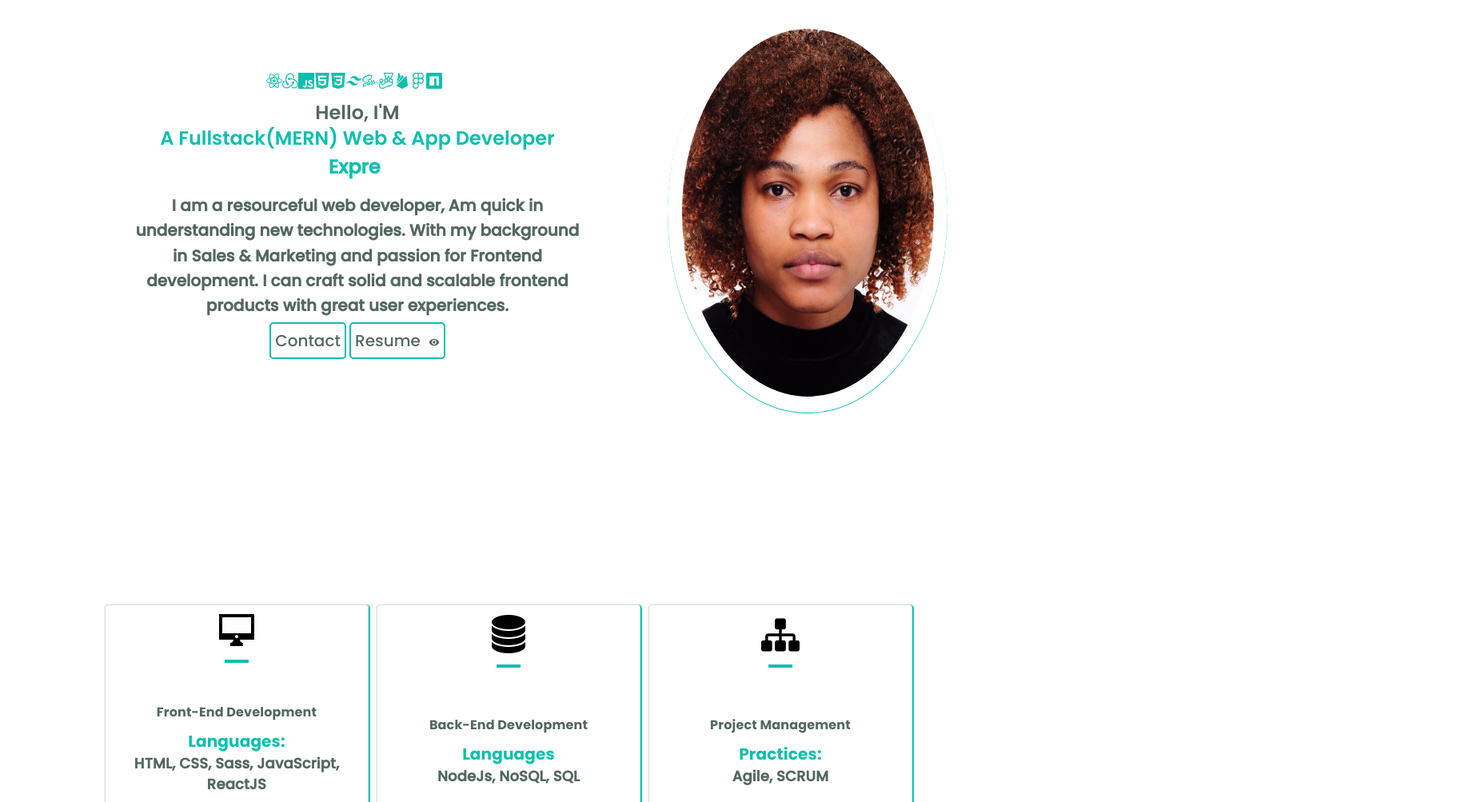
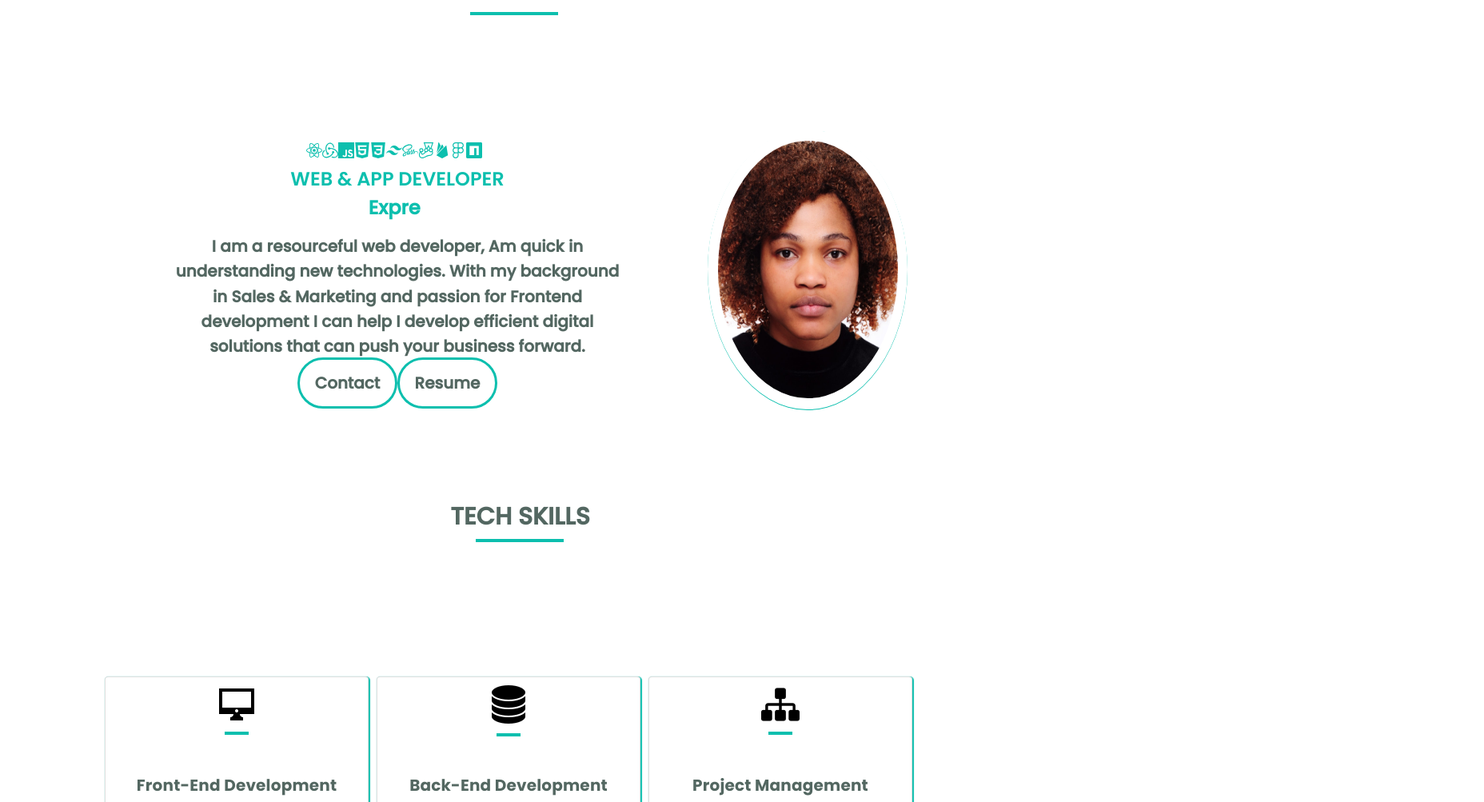
Before and after one commit to Eunnylans/Eunice_Portfolio, a React (Create React App) app: page / in a window 1280 px wide. Shown: the part 892-1895 px from the top of the page at 80% size, 1856 px wide, since content can reach past the window. Built offline with nearby package versions, Linux system fonts and the light colour scheme; a web font is replaced by a local one.

Commit message:
Updating Hero, Nav & Tech Components

```diff
--- a/src/Components/AboutMe.js
+++ b/src/Components/AboutMe.js
@@ -1,4 +1,4 @@
-import VisibilityIcon from "@material-ui/icons/Visibility";
+import { Divider, Typography } from "@material-ui/core";
 import { saveAs } from "file-saver";
 import React, { useContext, useRef, useState } from "react";
 import { FaSass } from "react-icons/fa";
@@ -14,8 +14,10 @@ import {
   SiRedux,
   SiTailwindcss,
 } from "react-icons/si";
+import Fade from "react-reveal/Fade";
 import { Link as LinkScroll } from "react-scroll";
 import Typical from "react-typical";
+import PDF from "../assets/Eunice-igbinedion-resume.pdf";
 import ProfilePic from "../assets/Eunnylans.jpg";
 import UIContext from "../context/ui-context";
 import SectionTitle from "../UIcomponents/SectionTitle";
@@ -112,6 +114,26 @@ const Aboutme = () => {
       className={`aboutme profile-container ${uiCtx.isDark ? "dark" : null}`}
       ref={ref}
     >
+    <div
+    className={`profile-content ${uiCtx.isDark ? "dark" : null}`}
+    ref={ref}
+  >
+    <Fade left>
+      <SectionTitle
+        className={`profile-title ${fadeIn ? "fadeIn" : null}`}
+      >
+        About Me
+      </SectionTitle>
+    </Fade>
+    <Fade right>
+      <Divider className="divider" style={{ border: "0px",
+        width: "110px",
+        height: "4px",
+        backgroundColor: "#0cbfae",
+        margin: "10px 0 40px 15.5% "}}></Divider>
+    </Fade>
+  </div>
+
       <div className={`profile-parent ${fadeIn ? "fadeIn" : null}`}>
         <div className="profile-details">
           <div className="colz">
@@ -120,10 +142,8 @@ const Aboutme = () => {
 
           <div className="profile-details-name">
             <span className="primary-text">
-              {" "}
-              Hello, I'M{" "}
               <SectionTitle className="highlighted-text">
-                A Fullstack(MERN) Web & App Developer
+                Web & App Developer
               </SectionTitle>
             </span>
           </div>
@@ -153,30 +173,33 @@ const Aboutme = () => {
               <span className="profile-role-tagline">
                 I am a resourceful web developer, Am quick in understanding new
                 technologies. With my background in Sales & Marketing and
-                passion for Frontend development. I can craft solid and scalable
-                frontend products with great user experiences.
+                passion for Frontend development I can help I develop efficient
+                digital solutions that can push your business forward.
               </span>
             </span>
           </div>
           <div className="profile-options">
+            <button className="primary-btn">
               {""}
               <LinkScroll
                 to="messages"
                 spy={true}
                 smooth={true}
-              offset={-65}
+                offset={5}
                 duration={700}
-              className="primary-btn"
               >
                 Contact
               </LinkScroll>{" "}
-            <a className="highlighted-btn" onClick={saveFile} target="_blank">
+            </button>
+
+            <button
+              className="highlighted-btn"
+              href={PDF}
+              target="_blank"
+              rel="noopener noreferrer"
+            >
               Resume
-              <VisibilityIcon
-                fontSize="medium"
-                style={{ paddingLeft: "10px" }}
-              />
-            </a>
+            </button>
           </div>
         </div>
         <div className="profile-picture">
--- a/src/Components/NavBar.js
+++ b/src/Components/NavBar.js
@@ -18,6 +18,7 @@ const Navbar = () => {
           <img src={icon} alt="home" onClick={scrollToTop} />
         </div>
         <ul className={`navbar-links-list ${uiCtx.isDark ? "dark" : null}`}>
+
           <li>
             <LinkScroll
               className="nav-link"
@@ -77,7 +78,7 @@ const Navbar = () => {
               to="messages"
               spy={true}
               smooth={true}
-              offset={0}
+              offset={5}
               duration={700}
             >
               Contact
--- a/src/Components/Techskills.js
+++ b/src/Components/Techskills.js
@@ -1,9 +1,11 @@
-import { Card, Grid, Icon, Typography } from "@material-ui/core";
+import { Card, Divider, Grid, Icon, Typography } from "@material-ui/core";
 import React, { useContext, useRef, useState } from "react";
+import Fade from "react-reveal/Fade";
 import Database from "../assets/databaseIcon.png";
 import Desktop from "../assets/desktopIcon.png";
 import SiteMap from "../assets/SiteMapIcon.png";
 import UIContext from "../context/ui-context";
+import SectionTitle from "../UIcomponents/SectionTitle";
 
 const Techskills = ({ match }) => {
   const myTechStack = [
@@ -12,7 +14,7 @@ const Techskills = ({ match }) => {
       category: "Front-End Development",
       icon: <img src={Desktop} alt="Desktop" />,
       languages_practices: "Languages:",
-      language_PracticeList: "HTML, CSS, Sass, JavaScript, ReactJS",
+      language_PracticeList: "HTML, CSS, JavaScript, ReactJS",
       tools: "Tech Tools",
       tooList: "GitHUB, Material UI, Bootstrap, Figma, Netlify",
     },
@@ -42,6 +44,35 @@ const Techskills = ({ match }) => {
 
   return (
     <div className={`techskills ${uiCtx.isDark ? "dark" : null}`} ref={ref}>
+      <div
+        className={`techskills-content ${uiCtx.isDark ? "dark" : null}`}
+        ref={ref}
+      >
+        <Fade left>
+          <SectionTitle
+            className={`techskills-title ${fadeIn ? "fadeIn" : null}`}
+            style={{
+              paddingLeft: "10%",
+              textAlign: "center",
+            }}
+          >
+            Tech Skills
+          </SectionTitle>
+        </Fade>
+        <Fade right>
+          <Divider
+            className="divider"
+            style={{
+              border: "0px",
+              width: "110px",
+              height: "4px",
+              backgroundColor: "#0cbfae",
+              margin: "10px 0 40px 46.5% ",
+            }}
+          ></Divider>
+        </Fade>
+      </div>
+
       <Grid
         container
         spacing={1}
--- a/src/styles/UIcomponents/_sectionTitle.scss
+++ b/src/styles/UIcomponents/_sectionTitle.scss
@@ -1,9 +1,11 @@
 .section-title {
   justify-content: center;
   align-items: center;
-  margin-left: 50%;
+  margin-left: 44%;
   font-size: 30px;
   font-weight: 800;
+  text-transform: uppercase;
+  width: 100%;
 }
 
 @media only screen and (max-width: 767px) {
@@ -25,3 +27,17 @@
     font-size: $fontsize-largeText;
   }
 }
+
+@media only screen and (max-width: 375px) {
+  .section-title {
+    // font-size: 48px;
+    font-size: $fontsize-largeText;
+  }
+}
+
+@media only screen and (max-width: 280px) {
+  .section-title {
+    // font-size: 48px;
+    font-size: $fontsize-largeText;
+  }
+}
--- a/src/styles/_base.scss
+++ b/src/styles/_base.scss
@@ -28,6 +28,7 @@ $toast-shadow: #9c9c9ce3;
 $toast-success: #0cbfae;
 $loader-color: #0cbfae;
 $fontsize-title: 96px;
+$fontsize-titleText: 30px;
 $fontsize-largeText: 20px;
 $fontsize-midText: 18px;
 $fontsize-smallText: 16px;
--- a/src/styles/components/_aboutme.scss
+++ b/src/styles/components/_aboutme.scss
@@ -9,10 +9,27 @@
   max-width: 100vw;
   margin: auto 30%;
   min-height: 100vh;
+  padding: 7% 0 5% 0;
+
+  &-content {
+    .profile-title {
+      margin-left: 45%;
+      margin-bottom: 1%;
+      padding-top: 5%;
+      color: $darkgreen;
+      opacity: 0;
+
+      &.fadeIn {
+        animation: fadeIn linear 0.8s forwards;
+      }
+    }
+
+    .divider {
+    }
+  }
 
   .profile-parent {
     display: flex;
-    padding-top: 15%;
     align-items: center;
     color: $darkgreen;
     .profile-details {
@@ -65,30 +82,23 @@
   .profile-options {
     width: 250px;
     margin: auto;
-    a.highlighted-btn {
-      border-radius: 5px;
-      padding: 7px 5px;
-      // width: 50%;
-      line-height: 3;
+    .highlighted-btn {
+      border-radius: 50px;
+      padding: 14px 0;
+      width: 50%;
       cursor: pointer;
       transition: 0.2s;
       color: $darkgreen;
-      border: 2px solid $aqua;
+      border: 3px solid $aqua;
       font-size: $fontsize-largeText;
+      font-weight: 600;
       font-family: "Poppins Medium";
-      // background-color: #cef1ee;
-      a {
-        color: $darkgreen;
-        text-decoration: none;
+      background-color: $white;
 
-        &:hover {
-          color: $white;
-        }
-      }
       &:hover {
         // margin: 0 0 0 28px;
         background-color: $aqua;
-        border-color: #cef1ee;
+        border: 3px solid #cef1ee;
         color: $white;
       }
       &:active {
@@ -96,26 +106,34 @@
       }
     }
 
-    a.primary-btn {
-      border-radius: 5px;
-      padding: 7px 5px;
-      line-height: 3;
-      // width: 50%;
+    .highlighted-btn:focus-within {
+      outline: 2px auto $aqua;
+    }
+
+    .primary-btn {
+      border-radius: 50px;
+      padding: 14px 0;
+      width: 50%;
       cursor: pointer;
       transition: 0.2s;
       font-size: $fontsize-largeText;
+      font-weight: 600;
       font-family: "Poppins Medium";
       color: $darkgreen;
-      border: 2px solid $aqua;
-      // background-color: #cef1ee;
+      border: 3px solid $aqua;
+      background-color: $white;
       &:hover {
         background-color: $aqua;
-        border-color: #cef1ee;
+        border: 3px solid #cef1ee;
         color: $white;
       }
       &:active {
         transform: translateY(2px);
       }
+    }
+
+    .primary-btn:focus-within {
+      outline: 2px auto $aqua;
     }
   }
   .profile-picture {
@@ -124,8 +142,8 @@
     justify-content: center;
     box-shadow: 0 1px 0px 0px $aqua;
     border-radius: 50%;
-    height: 500px;
-    width: 350px;
+    height: 350px;
+    width: 250px;
     margin: 0 0px 0 100px;
     image-rendering: auto;
   }
@@ -187,28 +205,25 @@
         }
 
         .profile-options {
-          .primary-btn {
-            background-color: $aqua;
-            color: white;
+          .highlighted-btn {
+            color: $white;
+            background-color: $darkgray;
+            border-color: white;
             &:hover {
-              background-color: #cef1ee;
-              color: $aqua;
+              background-color: $aqua;
+              border-color: white;
+              color: $white;
             }
           }
-          .highlighted-btn {
-            background-color: $aqua;
-            color: white;
+
+          .primary-btn {
+            color: $white;
+            background-color: $darkgray;
+            border-color: white;
             &:hover {
-              background-color: #cef1ee;
-              color: $aqua;
-            }
-            a {
+              background-color: $aqua;
+              border-color: white;
               color: $white;
-              text-decoration: none;
-              &:hover {
-                // background-color: #cef1ee;
-                color: $aqua;
-              }
             }
           }
         }
@@ -235,12 +250,11 @@
         .highlighted-btn {
           width: 120px;
           padding: 11px 0;
-          // z-index: 700;
         }
+
         .primary-btn {
           width: 120px;
           padding: 11px 0;
-          // z-index: 700;
         }
       }
     }
@@ -266,15 +280,9 @@
       .profile-details {
         margin: 25px 0 0;
         .profile-options {
-          display: flex;
-          justify-content: space-between;
-          text-align: center;
-          .highlighted-btn {
+          a.highlighted-btn {
             margin: 0 !important;
           }
-          // .primary-btn {
-          //   margin: 0 !important;
-          // }
         }
         .profile-details-role {
           text-align: center;
@@ -371,6 +379,7 @@
           }
         }
       }
+
       .profile-picture {
         height: 350px;
         width: 250px;
@@ -401,6 +410,17 @@
 
 @media screen and (max-width: 375px) {
   .profile-container {
+    .profile-title-section {
+      .profile-title {
+        font-size: $fontsize-largeText;
+        &.fadeIn {
+          animation: fadeIn linear 0.8s forwards;
+        }
+      }
+
+      .divider {
+      }
+    }
     .profile-parent {
       .profile-details {
         width: 100%;
@@ -426,7 +446,6 @@
           }
         }
         .profile-options {
-          width: fit-content;
           margin-bottom: 50%;
           .highlighted-btn {
             font-size: 15px;
@@ -447,15 +466,25 @@
 
 @media screen and (max-width: 280px) {
   .profile-container {
+    .profile-title-section {
+      .profile-title {
+        font-size: $fontsize-largeText;
+        &.fadeIn {
+          animation: fadeIn linear 0.8s forwards;
+        }
+      }
+      .divider {
+      }
+    }
     .profile-parent {
       .profile-details {
         width: 100%;
         .profile-details-name {
           .primary-text {
-            font-size: $fontsize-largeText;
+            font-size: $fontsize-smallText;
           }
           .highlighted-text {
-            font-size: $fontsize-largeText;
+            font-size: $fontsize-smallText;
           }
         }
         .profile-details-role {
@@ -472,7 +501,6 @@
         }
         .profile-options {
           margin-bottom: 50%;
-          width: fit-content;
           .highlighted-btn {
             font-size: 15px;
           }
--- a/src/styles/components/_hero.scss
+++ b/src/styles/components/_hero.scss
@@ -62,8 +62,6 @@
         .icon {
           height: 80px;
           width: 40px;
-          // font-size: larger;
-          // font-weight: bolder;
         }
       }
     }
--- a/src/styles/components/_techskills.scss
+++ b/src/styles/components/_techskills.scss
@@ -8,6 +8,26 @@
   max-width: 100%;
   // min-height: 100vh;
   gap: 10px;
+  display:inline-block;
+  flex-wrap: wrap;
+
+  &-content {
+    .techskills-title {
+      margin-left: 45%;
+      margin-bottom: 1%;
+      padding-top: 5%;
+      color: $darkgreen;
+      opacity: 0;
+
+      &.fadeIn {
+        animation: fadeIn linear 0.8s forwards;
+      }
+    }
+
+    .divider {
+    }
+  }
+
 
   .card {
     box-shadow: 1px 1px 1px 1px $aqua;
@@ -20,15 +40,15 @@
 
     .iconsDiv {
       margin: auto;
-      width: 80px;
-      height: 80px;
+      width: 50px;
+      height: 50px;
 
       #icons {
         color: $icons;
         padding: 10px 0px 10px 0px;
-        height: 50px;
-        width: 50px;
-        font-size: 40px;
+        height: 30px;
+        width: 30px;
+        font-size: 30px;
         text-align: center;
         margin: 10px 0 0 0;
       }
@@ -46,14 +66,14 @@
       font-family: "Poppins Bold";
       padding: 50px 0 10px 0;
       text-align: center;
-      font-weight: 50px;
-      // font-size: $fontsize-largeText;
+      font-weight: 600;
+      font-size: $fontsize-largeText;
       color: $darkgreen;
     }
 
     .typoSpan {
       font-family: "Poppins Bold";
-      font-weight: bolder;
+      font-weight: 600;
       font-size: $fontsize-largeText;
       color: $aqua;
     }
@@ -61,7 +81,7 @@
     .typoSpanList {
       font-size: $fontsize-midText;
       font-family: "Poppins Medium";
-      font-weight: bold;
+      font-weight: 600;
       color: $darkgreen;
     }
 
```
Also changed, not shown: src/Components/Hero.js (+4 -4 lines), src/styles/components/_navbar.scss (+47 -6 lines). Lines whose indentation alone changed are shown as unchanged.
